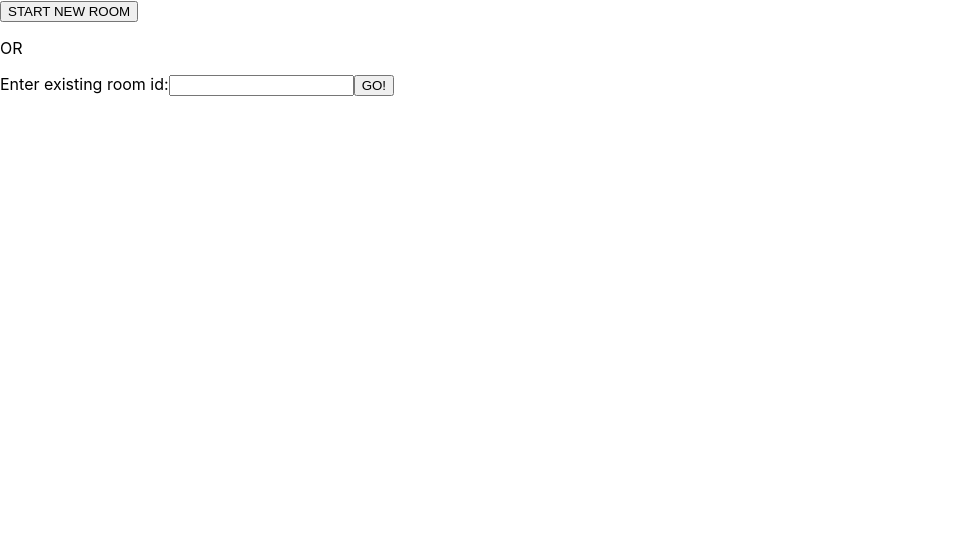
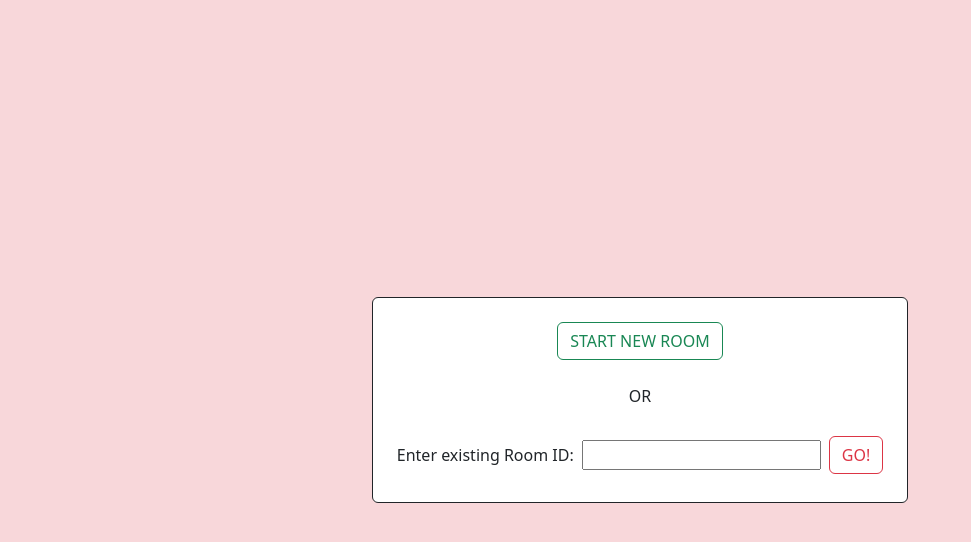
Before and after one commit to di0g0a1v3s/set-game-react-ts, a React (Create React App) app: page / in a window 1280 px wide. Shown: the top 542 px of the page, without its empty margins (0-971 px from the left). Built offline with nearby package versions, Linux system fonts and the light colour scheme.

Commit message:
integrate bootstrap

```diff
--- a/package.json
+++ b/package.json
@@ -10,8 +10,10 @@
     "@types/node": "^16.18.68",
     "@types/react": "^18.2.45",
     "@types/react-dom": "^18.2.18",
+    "bootstrap": "^5.3.2",
     "firebase": "^10.7.1",
     "react": "^18.2.0",
+    "react-bootstrap": "^2.9.2",
     "react-dom": "^18.2.0",
     "react-scripts": "5.0.1",
     "typescript": "^4.9.5",
--- a/src/css/index.css
+++ b/src/css/index.css
@@ -12,7 +12,7 @@ code {
     monospace;
 }
 
-.board{
+.set-board{
   margin: 50px;
   display: flex;
   flex-wrap: wrap;
@@ -21,7 +21,7 @@ code {
   align-content: flex-start;
 }
 
-.card {
+.set-card {
   margin: 10px;
   display: flex;
   flex-direction: column;
@@ -33,19 +33,23 @@ code {
   align-items: center;
 }
 
-.card-selected {
+.set-card-selected {
   background-color: rgba(255, 255, 0, 0.5);
 }
 
-.card-correct {
+.set-card-unselected {
+  background-color: white;
+}
+
+.set-card-correct {
   background-color: rgba(0, 128, 0, 0.5);
 }
 
-.card-incorrect {
+.set-card-incorrect {
   background-color: rgba(255, 0, 0, 0.5);
 }
 
-.shape{
+.set-shape{
   width: 100px;
   height: 40px;
 }
--- a/src/game-mechanics/Set.ts
+++ b/src/game-mechanics/Set.ts
@@ -71,7 +71,7 @@ export class SetGame {
                 }
             }
         }
-        // this.shuffleDeck();
+        this.shuffleDeck();
         for(let i = 0; i < 12; i++){
             const poppedCard = this.cardsInDeck.pop()
             if(poppedCard != null){
--- a/src/game-room/GameRoomClient.ts
+++ b/src/game-room/GameRoomClient.ts
@@ -1,7 +1,7 @@
-import { SetGame, Card } from '../game-mechanics/Set';
+import { Card } from '../game-mechanics/Set';
 import { initializeApp } from "firebase/app";
 import { getDatabase, Database, ref, set, get, onValue } from "firebase/database";
-import { firebaseConfig, GamePlayResult, GameState } from './GameRoomCommon';
+import { firebaseConfig, GamePlayResult, GameState, generateRandomId } from './GameRoomCommon';
 
 export class GameRoomClient {
     private database: Database;
@@ -47,6 +47,6 @@ export class GameRoomClient {
     }
 
     public play(cards: Card[]) {
-        set(ref(this.database, 'room/' + this.roomId + "/play"), cards);
+        set(ref(this.database, 'room/' + this.roomId + "/play"), {id: generateRandomId(), cards});
     }
 }
--- a/src/game-room/GameRoomCommon.ts
+++ b/src/game-room/GameRoomCommon.ts
@@ -13,3 +13,7 @@ export interface GamePlayResult{
     cards: Card[],
     playResult: PlayResult
 }
+
+export function generateRandomId(): string {
+    return (Math.random() + 1).toString(36).substring(2);
+}
--- a/src/game-room/GameRoomHost.ts
+++ b/src/game-room/GameRoomHost.ts
@@ -1,7 +1,7 @@
-import { SetGame, Card, PlayResult } from '../game-mechanics/Set';
+import { SetGame, Card } from '../game-mechanics/Set';
 import { initializeApp } from "firebase/app";
-import { getDatabase, Database, ref, set, get, onValue } from "firebase/database";
-import { firebaseConfig } from './GameRoomCommon';
+import { getDatabase, Database, ref, set, onValue } from "firebase/database";
+import { firebaseConfig, generateRandomId } from './GameRoomCommon';
 
 export class GameRoomHost {
     private database: Database;
@@ -10,19 +10,19 @@ export class GameRoomHost {
     constructor() {
         const app = initializeApp(firebaseConfig);
         this.database = getDatabase(app)
-        this.roomId = this.generateRandomId();
+        this.roomId = generateRandomId();
         console.log("qqq new room", this.roomId)
         this.initializeRoom(this.roomId)
 
         onValue(ref(this.database, 'room/' + this.roomId + "/play"), (snapshot) => {
-            const cards = snapshot.val() as Card[];
-            if(cards != null){
+            const cards = snapshot.val()?.cards as Card[];
+            const playId = snapshot.val()?.id as string;
+            if(cards != null && playId != null){
                 const playResult = this.setGame?.play(cards)
-                set(ref(this.database, 'room/' + this.roomId + "/playResult"), {cards: cards, playResult: playResult});
+                set(ref(this.database, 'room/' + this.roomId + "/playResult"), {id: playId, cards: cards, playResult: playResult});
                 setTimeout(() => {
-                    set(ref(this.database, 'room/' + this.roomId + "/gameState"), {id: this.generateRandomId(), cardsOnTable: this.setGame?.getCardsOnTable(), numberOfCardsInDeck: this.setGame?.getNumberOfCardsInDeck()});
+                    set(ref(this.database, 'room/' + this.roomId + "/gameState"), {id: generateRandomId(), cardsOnTable: this.setGame?.getCardsOnTable(), numberOfCardsInDeck: this.setGame?.getNumberOfCardsInDeck()});
                 }, 300)
-
             }
         })
     }
@@ -31,17 +31,8 @@ export class GameRoomHost {
         return this.roomId;
     }
 
-    private async roomIsActive(roomId: string) {
-        const ret = await get(ref(this.database, 'room/' + roomId))
-        return ret.exists()
-    }
-
     private initializeRoom(roomId: string) {
         this.setGame = new SetGame();
-        set(ref(this.database, 'room/' + roomId + "/gameState"), {id: this.generateRandomId(), cardsOnTable: this.setGame?.getCardsOnTable(), numberOfCardsInDeck: this.setGame?.getNumberOfCardsInDeck()});
-    }
-
-    private generateRandomId(): string {
-        return (Math.random() + 1).toString(36).substring(2);
+        set(ref(this.database, 'room/' + roomId + "/gameState"), {id: generateRandomId(), cardsOnTable: this.setGame?.getCardsOnTable(), numberOfCardsInDeck: this.setGame?.getNumberOfCardsInDeck()});
     }
 }
--- a/src/index.tsx
+++ b/src/index.tsx
@@ -2,6 +2,7 @@ import React from 'react';
 import ReactDOM from 'react-dom/client';
 import './css/index.css';
 import { MainMenu } from './ui/MainMenu';
+import 'bootstrap/dist/css/bootstrap.min.css';
 
 const root = ReactDOM.createRoot(
   document.getElementById('root') as HTMLElement
--- a/src/ui/Board.tsx
+++ b/src/ui/Board.tsx
@@ -37,12 +37,12 @@ export class Board extends React.Component<BoardProps, BoardState> {
     componentDidMount(): void {
       this.props.gameRoom.getCurrentGameState().then(state => {
         if(state != null){
-          this.setState({cardsOnTable: state.cardsOnTable, numberOfCardsInDeck: state.numberOfCardsInDeck})
+          this.setState({cardsOnTable: state.cardsOnTable ?? [], numberOfCardsInDeck: state.numberOfCardsInDeck})
         }
       })
       this.props.gameRoom.onGameStateChange(state => {
         if(state != null){
-          this.setState({invalidSet: [], validSet: [], cardsOnTable: state.cardsOnTable, numberOfCardsInDeck: state.numberOfCardsInDeck})
+          this.setState({invalidSet: [], validSet: [], cardsOnTable: state.cardsOnTable ?? [], numberOfCardsInDeck: state.numberOfCardsInDeck})
         }
       })
       this.props.gameRoom.onPlayResult(gamePlayResult => {
@@ -73,7 +73,9 @@ export class Board extends React.Component<BoardProps, BoardState> {
     }
 
     render(): React.ReactNode {
-        return [<div className='board'>
+        return <div className='bg-body p-4 border border-dark rounded'>
+          <div>Room ID: {this.props.gameRoom.getRoomId()}</div>
+          <div className='set-board'>
             {this.state.cardsOnTable.map(card => {
               return <CardComponent
                         color={card.color}
@@ -88,9 +90,9 @@ export class Board extends React.Component<BoardProps, BoardState> {
                           CardState.unselected
                         }/>}
             )}
-        </div>,
-        <div>Number of card in deck: {this.state.numberOfCardsInDeck}</div>,
-        this.state.gameOver ? <div>GAME OVER</div> : null
-        ]
+          </div>
+          <div>Number of card in deck: {this.state.numberOfCardsInDeck}</div>
+          {this.state.gameOver ? <div>GAME OVER</div> : null}
+        </div>
     }
 }
--- a/src/ui/Card.tsx
+++ b/src/ui/Card.tsx
@@ -16,17 +16,20 @@ export class Card extends React.Component<CardProps>{
         let cardClass = "";
         switch(this.props.cardState){
             case CardState.correct:
-                cardClass = "card-correct";
+                cardClass = "set-card-correct";
                 break;
             case CardState.incorrect:
-                cardClass = "card-incorrect";
+                cardClass = "set-card-incorrect";
                 break;
             case CardState.selected:
-                cardClass = "card-selected";
+                cardClass = "set-card-selected";
+                break;
+            case CardState.unselected:
+                cardClass = "set-card-unselected";
                 break;
         }
         return <div
-            className={`card ${cardClass}`}
+            className={`set-card ${cardClass}`}
             onClick={this.props.onCardSelected}>
             {
                 Array(numOfShapes).fill(
--- a/src/ui/MainMenu.tsx
+++ b/src/ui/MainMenu.tsx
@@ -2,10 +2,13 @@ import React from 'react';
 import { GameRoomClient } from '../game-room/GameRoomClient';
 import { GameRoomHost } from '../game-room/GameRoomHost';
 import { Board } from './Board';
+import Button from 'react-bootstrap/Button';
+
 
 interface MainMenuState {
     showMainMenu: boolean
     gameRoom: GameRoomClient | null;
+    inputValue: string;
 }
 
 export class MainMenu extends React.Component<{}, MainMenuState> {
@@ -15,6 +18,7 @@ export class MainMenu extends React.Component<{}, MainMenuState> {
       this.state = {
         showMainMenu: true,
         gameRoom: null,
+        inputValue: "",
       }
     }
 
@@ -25,20 +29,34 @@ export class MainMenu extends React.Component<{}, MainMenuState> {
         this.setState({showMainMenu: false, gameRoom: gameRoomClient})
     }
 
+    enterExistingRoom(roomId: string): void {
+        const gameRoomClient = new GameRoomClient(roomId);
+        this.setState({showMainMenu: false, gameRoom: gameRoomClient})
+    }
+
     render(): React.ReactNode {
-        return (this.state.showMainMenu || this.state.gameRoom == null) ? <div>
-            <div>
-                <button onClick={() => this.startNewRoom()}>
-                    START NEW ROOM
-                </button>
-                <p>
-                OR
-                </p>
-                <label>Enter existing room id:</label>
-                <input></input>
-                <button>GO!</button>
+        return <div className='bg-danger-subtle d-flex flex-column justify-content-center align-items-center vh-100' >
+            { (this.state.showMainMenu || this.state.gameRoom == null) ?
+            <div className='bg-body p-4 border border-dark rounded'>
+                <div className='d-flex justify-content-center align-items-center'>
+                    <Button variant='outline-success' onClick={() => this.startNewRoom()}>
+                        START NEW ROOM
+                    </Button>
+                </div>
+                <div className='d-flex justify-content-center align-items-center m-4'>
+                    OR
+                </div>
+                <div className='d-flex justify-content-center align-items-center'>
+                    <label>Enter existing Room ID:</label>
+                    <input className="m-2" value={this.state.inputValue} onChange={(evt) => this.setState({inputValue: evt.target.value})}></input>
+                    <Button variant='outline-danger' onClick={() => this.enterExistingRoom(this.state.inputValue)}>GO!</Button>
+                </div>
             </div>
-        </div> :
-        <Board gameRoom={this.state.gameRoom}/>
+            : <div className='d-flex justify-content-center align-items-center'>
+                <Board gameRoom={this.state.gameRoom}/>
+            </div>
+            }
+        </div>
+
     }
 }
--- a/src/ui/SingleShape.tsx
+++ b/src/ui/SingleShape.tsx
@@ -106,7 +106,7 @@ export class SingleShape extends React.Component<ShapeProps>{
             return ret;
         }
 
-        return <div className="shape">
+        return <div className="set-shape">
             <svg width="100" height="40" version="1.1" xmlns="http://www.w3.org/2000/svg">
                 {
                     this.props.shape === Shape.diamond ? diamondPolygon(color, this.props.shading) :
```
Also changed, not shown: 1 other file (tests, documents, lock files or other folders). Lines whose indentation alone changed are shown as unchanged.
